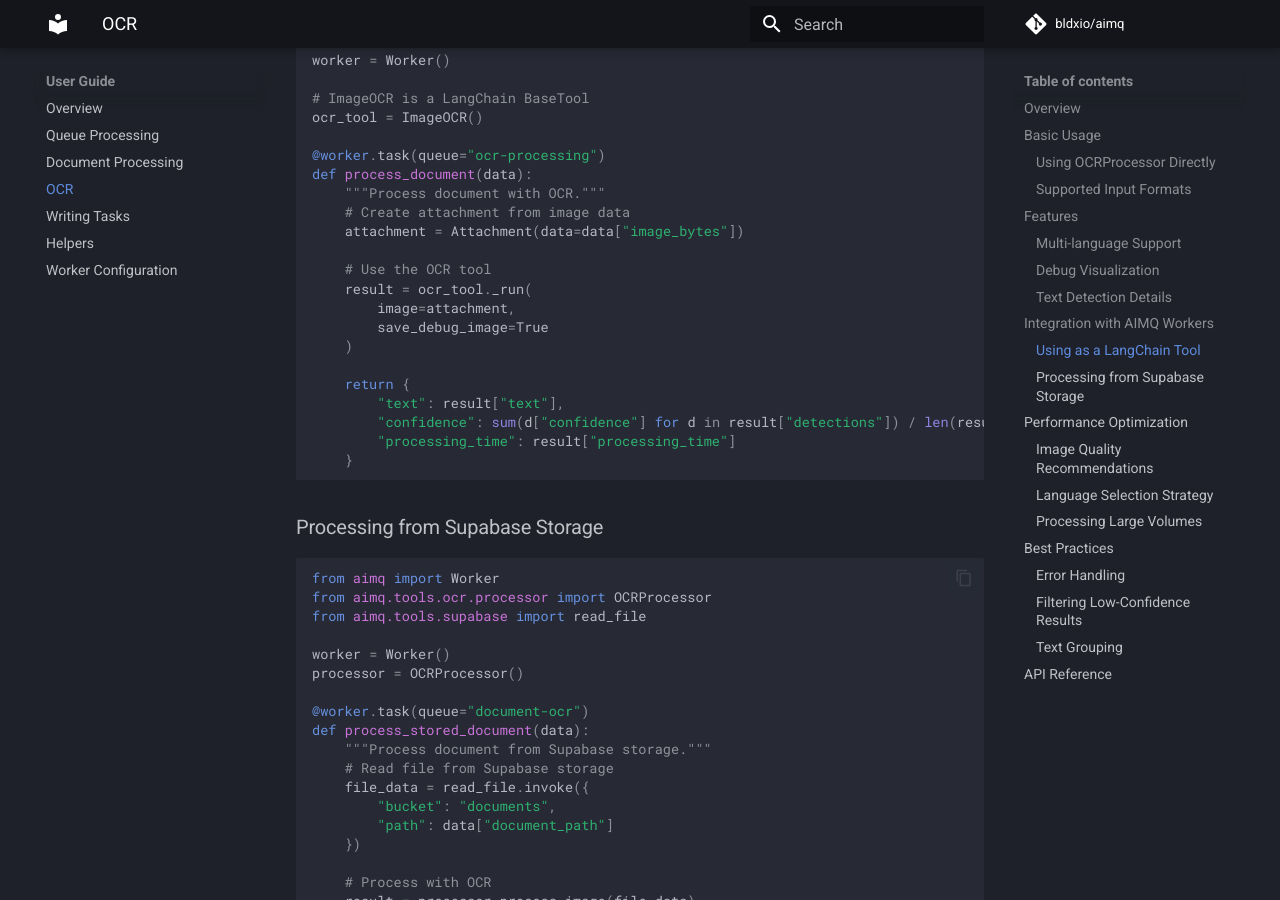
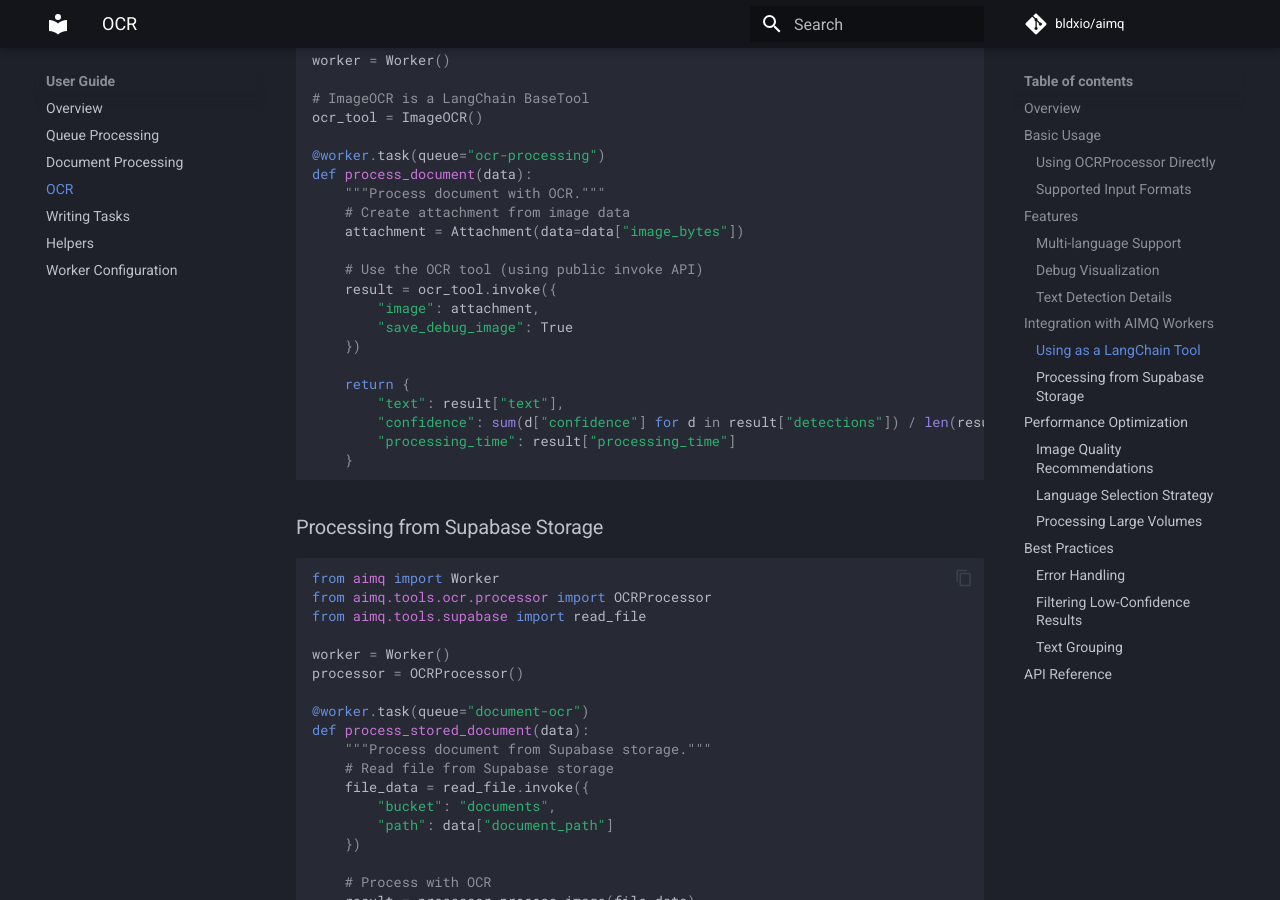
Before and after one commit to bldxio/aimq, an MkDocs documentation site: the page built from docs/user-guide/ocr.md, in a window 1280 px wide and 900 px high, scrolled down 2405 px. Built offline with MkDocs 1.6.1 and Material for MkDocs 9.7.7, drawn with Linux system fonts in a browser that asks for light colours; comment, search, counter and statistics services are not loaded.

Commit message:
fix: improve error handling and API usage in docs
- Add proper exception logging in changelog generator script
- Replace bare except with Exception logging and traceback
- Update OCR docs to use public invoke() API instead of private _run()
- Ensure consistent use of LangChain Runnable interface

These changes improve code quality and documentation accuracy.

🤖 Generated with [Claude Code](https://claude.com/claude-code)

Co-Authored-By: Claude <noreply@anthropic.com>

```diff
--- a/docs/user-guide/ocr.md
+++ b/docs/user-guide/ocr.md
@@ -125,11 +125,11 @@ def process_document(data):
     # Create attachment from image data
     attachment = Attachment(data=data["image_bytes"])
 
-    # Use the OCR tool
-    result = ocr_tool._run(
-        image=attachment,
-        save_debug_image=True
-    )
+    # Use the OCR tool (using public invoke API)
+    result = ocr_tool.invoke({
+        "image": attachment,
+        "save_debug_image": True
+    })
 
     return {
         "text": result["text"],
```
Also changed, not shown: 1 other file.
